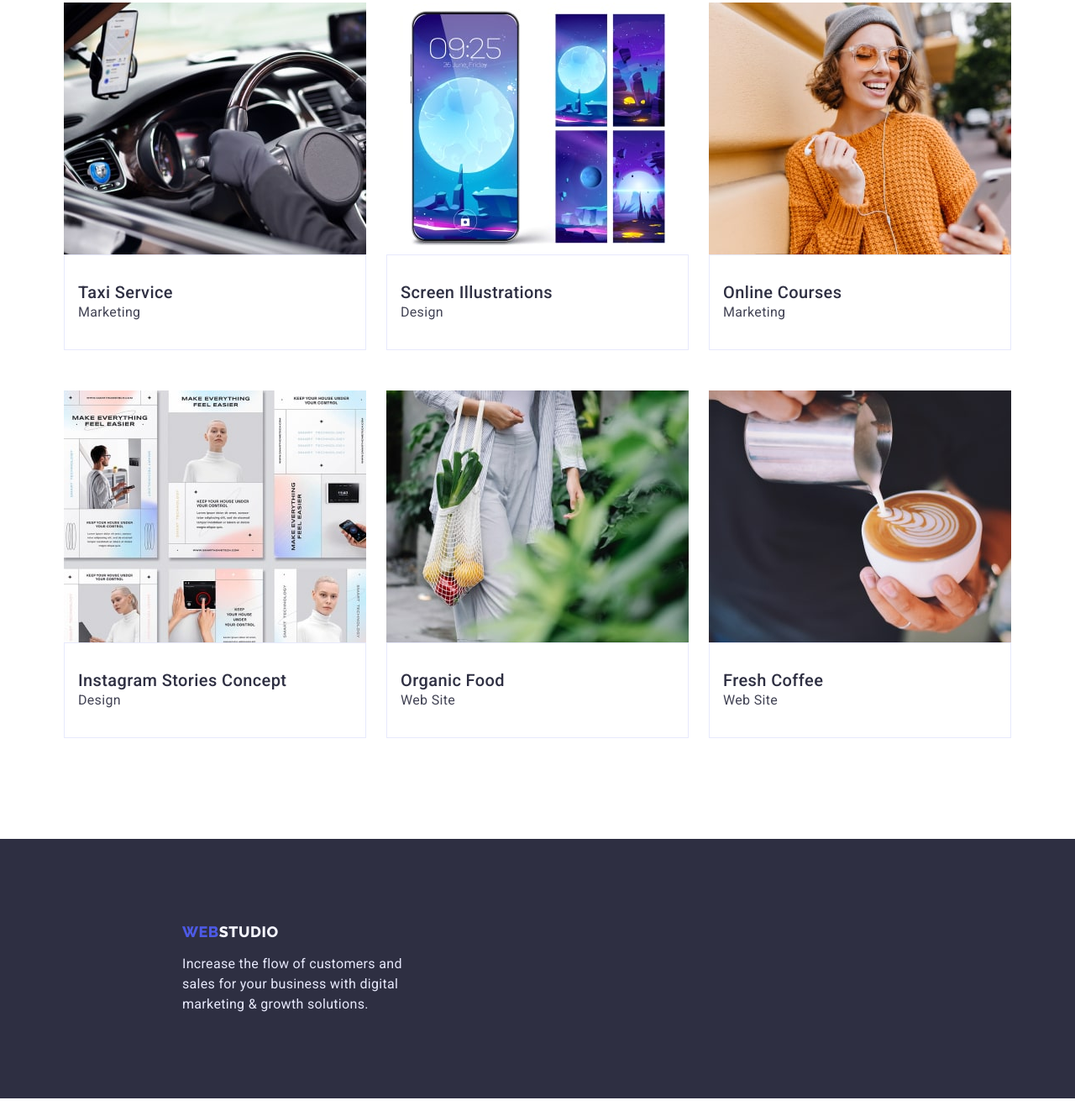
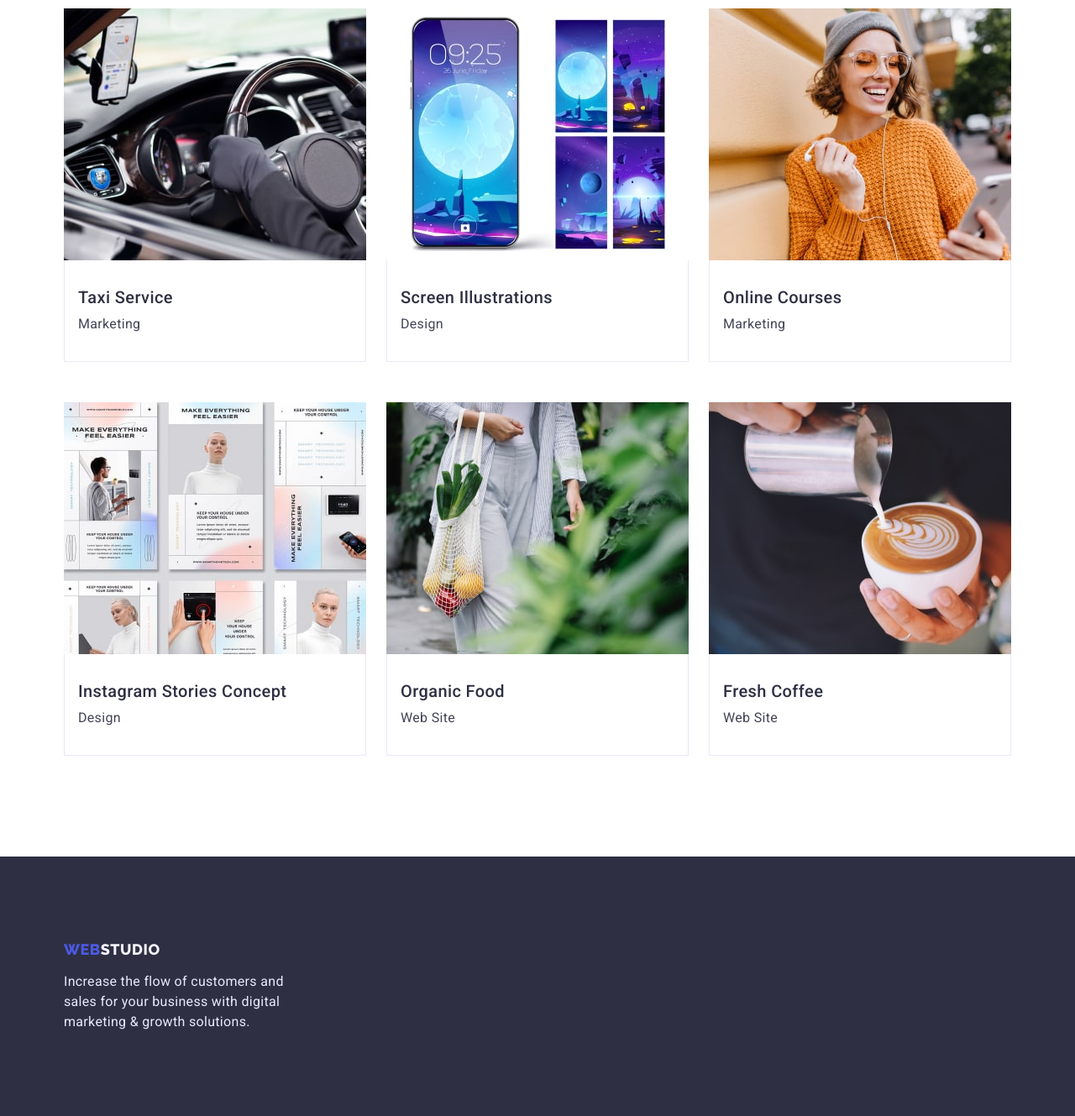
Before and after one commit to stepanchukMax/goit-markup-hw-03, a plain HTML site: page portfolio.html in a window 1280 px wide. Shown: the part 750-2079 px from the top of the page at 84% size. Before the commit the page ends 2058 px from the top, so only its background shows below. Drawn offline with nearby package versions, Linux system fonts and the light colour scheme.

Commit message:
hw-3-fixed-2

```diff
--- a/css/style.css
+++ b/css/style.css
@@ -147,7 +147,8 @@ img {
 
 .footer {
     background-color: var(--footer-background-color);
-
+    padding-top: 100px;
+    padding-bottom: 100px;
 }
 
 .footer-text {
@@ -159,11 +160,6 @@ img {
     margin-top: 16px;
 }
 
-.footer-container{
-    padding-top: 100px;
-    padding-bottom: 100px;
-        padding-left: 156px;
-}
 
 .address-item-link:hover,
 .address-item-link:focus{
@@ -400,11 +396,11 @@ img {
 
 /*!---------------------PORTFOLIO-PAGE-------------------*/
 .portfolio-section{
-
+    padding-top: 96px;
+    padding-bottom: 120px;
 }
 .portfolio-container{
-    padding-top: 96px;
-    padding-bottom: 120px;
+
 }
 .item-title{
     font-weight: 500;
@@ -412,6 +408,7 @@ img {
     line-height: 1.2;
     letter-spacing: 0.02em;
     color: var(--item-title);
+    margin-bottom: 8px;
 }
 
 .item-description{
@@ -441,14 +438,13 @@ img {
     padding-top: 32px;
     padding-bottom: 32px;
     border: 1px solid var(--item-text);
+    border-top: none;
 }
 
-.projects-list-item:nth-child(-n+6){
-    margin-bottom: 24px;
-}
+
 
 .projcets-list{
     display:flex;
     flex-wrap: wrap;
-    gap: 24px;
+    gap:48px 24px;
 }
```
